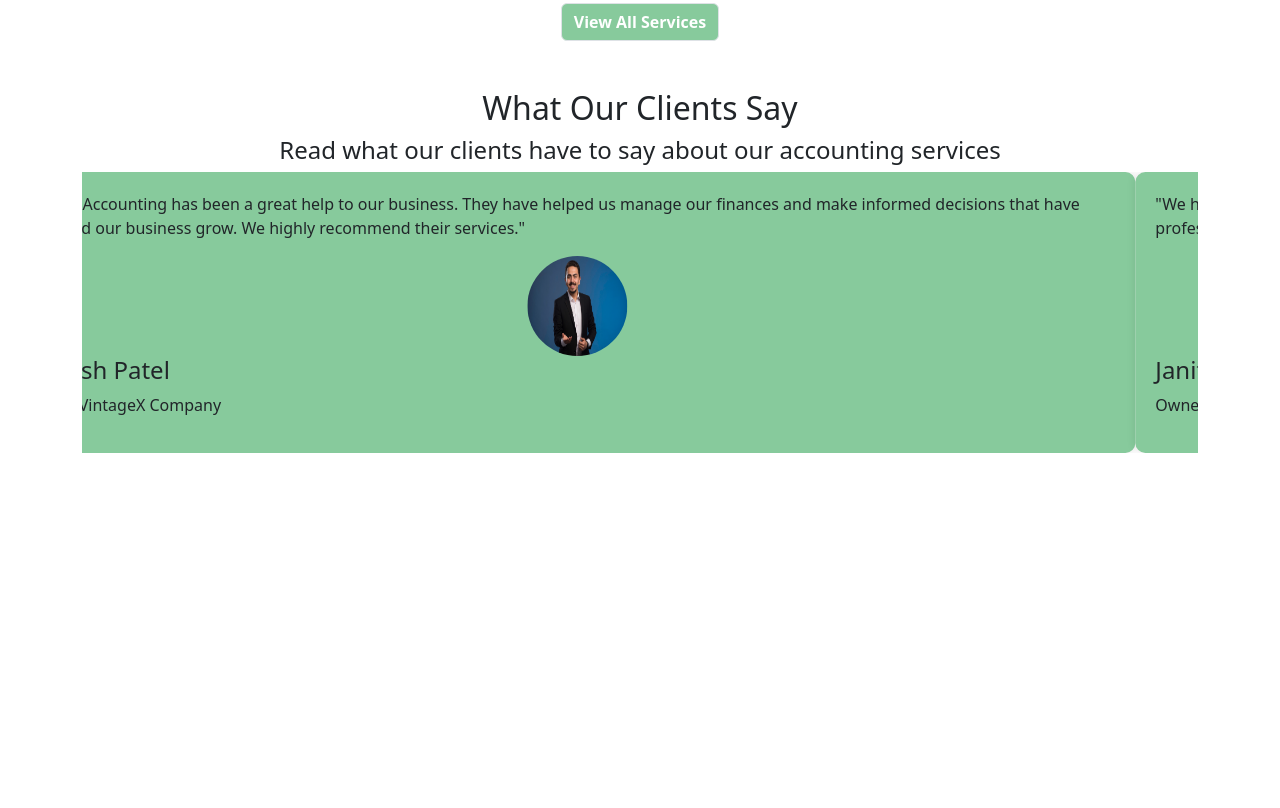
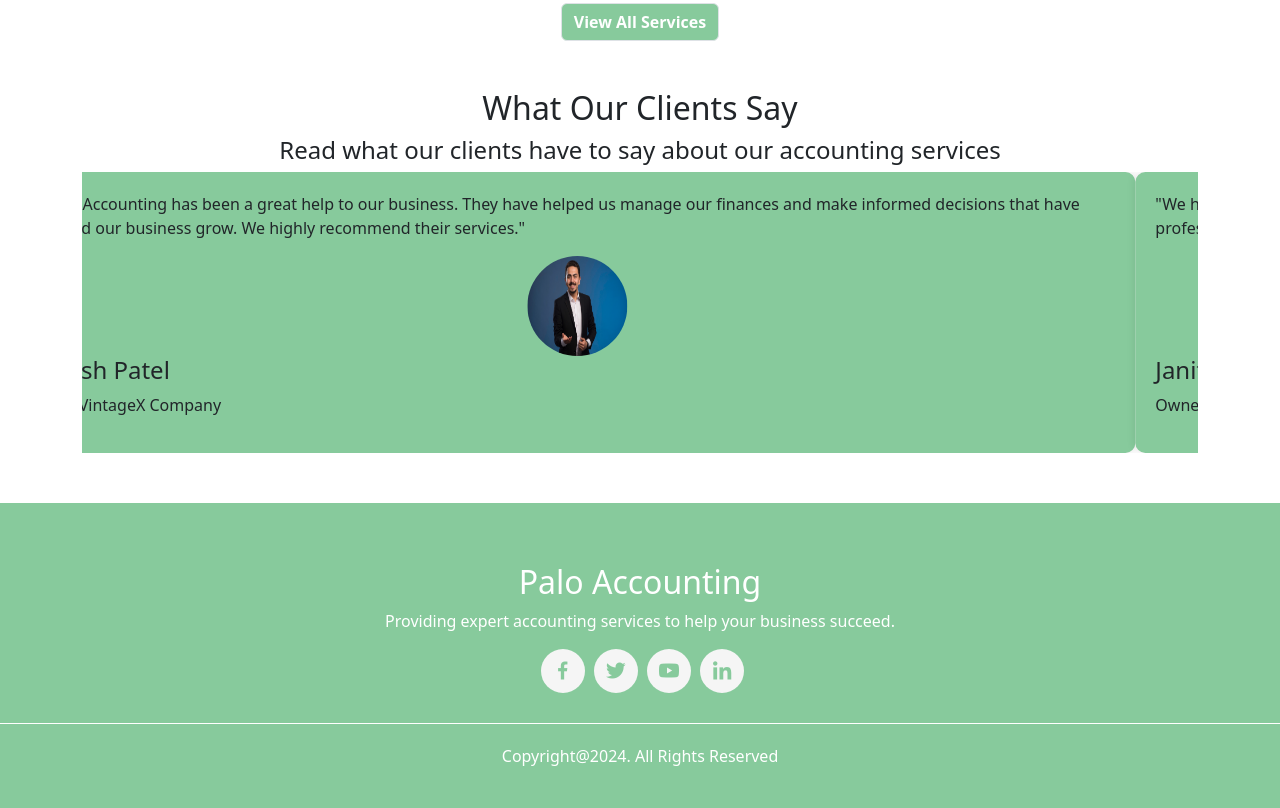
Before and after one commit to Danidu-Muhandiram/Accounting-Firm-Website, a plain HTML site: page index.html in a window 1280 px wide. Shown: the part 1984-2792 px from the top of the page. Before the commit the page ends 2437 px from the top, so only its background shows below. Drawn offline with nearby package versions, Linux system fonts and the light colour scheme.

Commit message:
create empty files for blog and service page. design basic footer

```diff
--- a/index.html
+++ b/index.html
@@ -6,6 +6,7 @@
     <link rel="stylesheet" type="text/css" href="style.css">
     <link rel="stylesheet" href="https://cdnjs.cloudflare.com/ajax/libs/OwlCarousel2/2.3.4/assets/owl.carousel.min.css">
     <link rel="stylesheet" href="https://cdnjs.cloudflare.com/ajax/libs/OwlCarousel2/2.3.4/assets/owl.theme.default.min.css">
+    <link href="https://cdn.jsdelivr.net/npm/boxicons@2.1.4/css/boxicons.min.css" rel="stylesheet">
     <meta name="viewport" content="width=device-width, initial-scale=1">
     <!-- Include jQuery -->
     <script src="https://code.jquery.com/jquery-3.6.0.min.js"></script>
@@ -263,7 +264,33 @@
            </div>
           </div>
         </div>
+    </div>
+
+    <div class="footer">
+     <div class="upper-footer">
+      <div class="container">
+        <div class="row">
+          <div class="col-lg-6 mx-auto">
+            <div class="footer-brand">
+              <h2>Palo Accounting</h2>
+              <p>Providing expert accounting services to help your business succeed.</p>
+              <div class="social-links">
+                <a href="#"><i class='bx bxl-facebook'></i></a>
+                <a href="#"><i class='bx bxl-twitter'></i></a>
+                <a href="#"><i class='bx bxl-youtube'></i></a>
+                <a href="#"><i class='bx bxl-linkedin'></i></a>
+              </div>
+            </div>
+          </div>
+        </div>
       </div>
+    </div>
+
+    <div class="bottom-footer">
+      <div class="container">
+       <p class="mb-0">Copyright@2024. All Rights Reserved</p>
+      </div>
+    </div>
     </div>
   <script src="script.js"></script>
 </body>
--- a/style.css
+++ b/style.css
@@ -117,3 +117,40 @@ body .nav-link {
 .feedback-image{
   text-align: center;
 }
+
+.footer{
+  background-color: #87CA9C;
+  padding-top: 60px;
+  color: white;
+  text-align: center;
+  margin-top: 50px;
+  padding-bottom: 40px;
+}
+
+.footer .footer-brand{
+  color: white;
+  margin-bottom: 30px;
+  display: inline-block;
+}
+
+.footer-top{
+  margin-bottom: 40px;
+}
+
+.bottom-footer{
+  border-top: 1px solid white;
+  padding-top: 20px;
+}
+
+.footer .social-links a{
+  color: #87CA9C;
+  font-size: 24px;
+  margin-left: 5px;
+  background-color: whitesmoke;
+  border-radius: 50%;
+  padding: 10px;
+  display: inline-flex;
+  text-decoration: none;
+  align-items: center;
+  justify-content: center;
+}
```
Also changed, not shown: blog.html (added), services.html (added).
